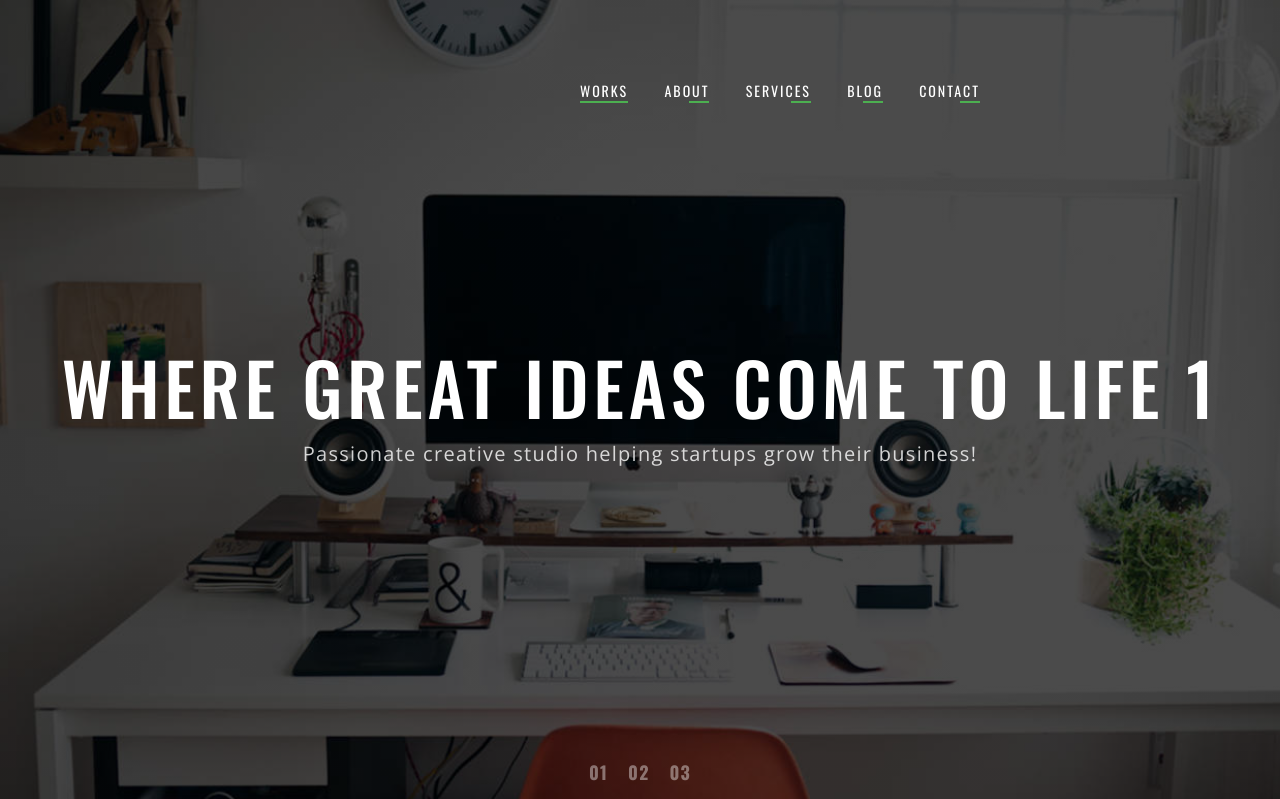
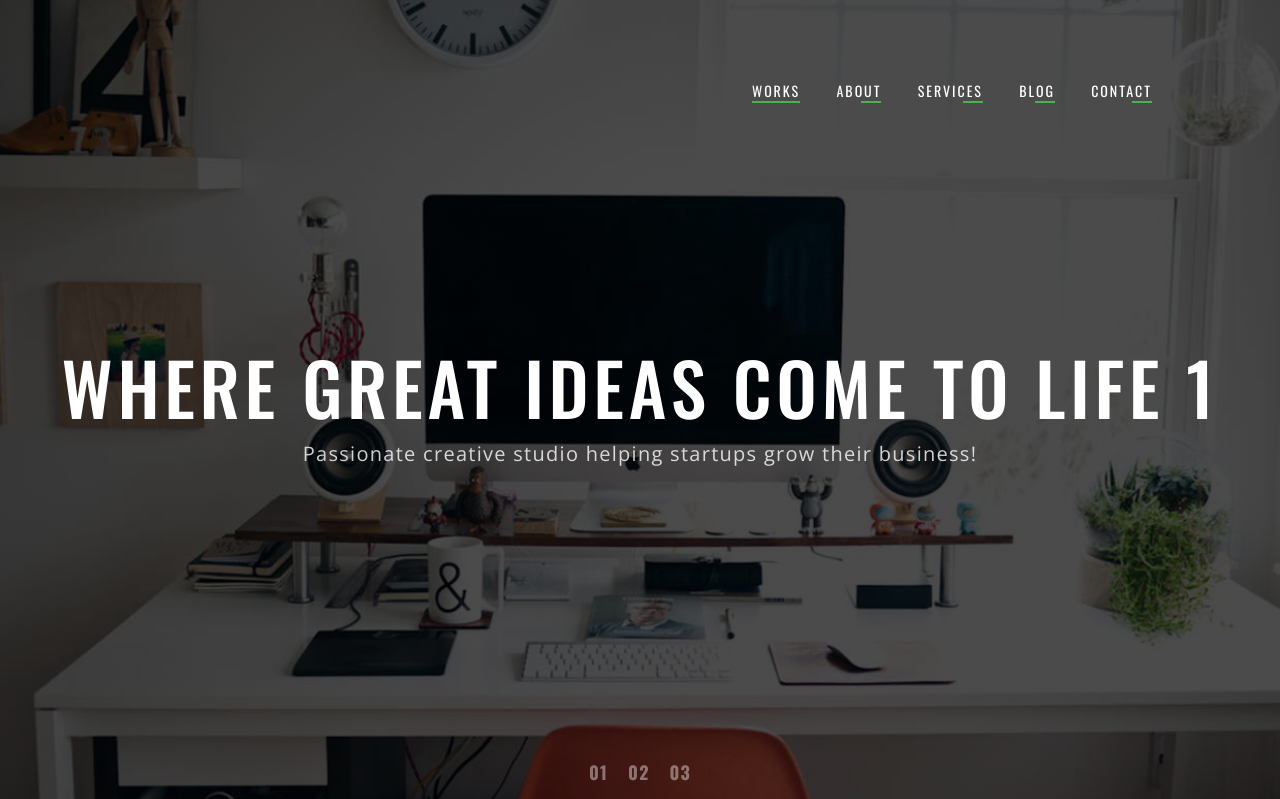
Before and after one commit to cellsium/cellsium.github.io, a PHP site: page / in a window 1280 px wide; the page is wider, and only the part inside the window is pictured. Shown: the top 799 px of that part. Run offline with PHP 8.4, Linux system fonts and the light colour scheme.

Commit message:
freebie finish

```diff
--- a/freebie/script/app.js
+++ b/freebie/script/app.js
@@ -11,8 +11,12 @@ function toggleClass(targetItem, primaryClass, secondaryClass, outNumber, adapti
   link.forEach((item, value) => {
 
     if (adaptiv != '') {
-      item.style.width = innerWidth + 'px';
-      // item.style.height = innerHeight + 'px';
+      window.addEventListener('load', () => {
+        item.style.width = innerWidth + 'px';
+      })
+      window.addEventListener('resize', () => {
+        item.style.width = innerWidth + 'px';
+      })
     }
 
     if (outNumber != '') {
--- a/freebie/style/style.css
+++ b/freebie/style/style.css
@@ -275,7 +275,7 @@ a {
   z-index: 99;
   position: absolute;
   top: 80px;
-  right: 300px;
+  right: 10%;
   display: -webkit-box;
   display: -ms-flexbox;
   display: flex;
--- a/freebie/style/style.scss
+++ b/freebie/style/style.scss
@@ -239,7 +239,7 @@ a {
     z-index: 99;
     position: absolute;
     top: 80px;
-    right: 300px;
+    right: 10%;
     display: flex;
     justify-content: space-between;
     align-items: center;
```
Also changed, not shown: 1 other file.
